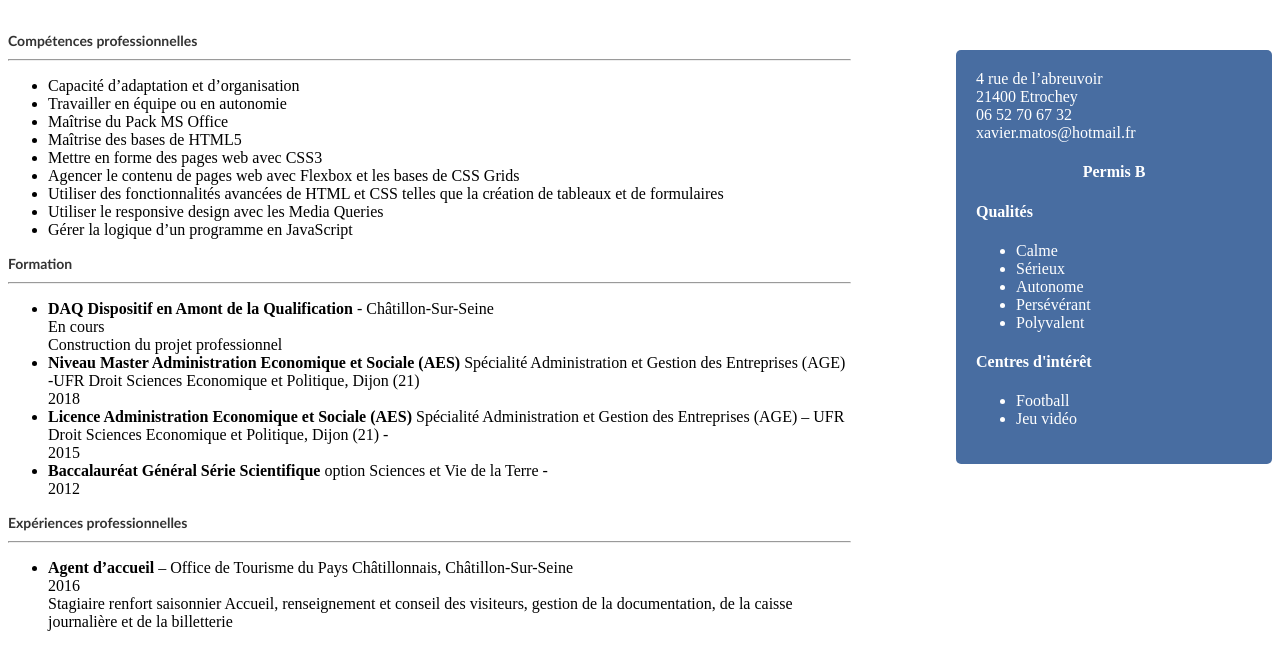
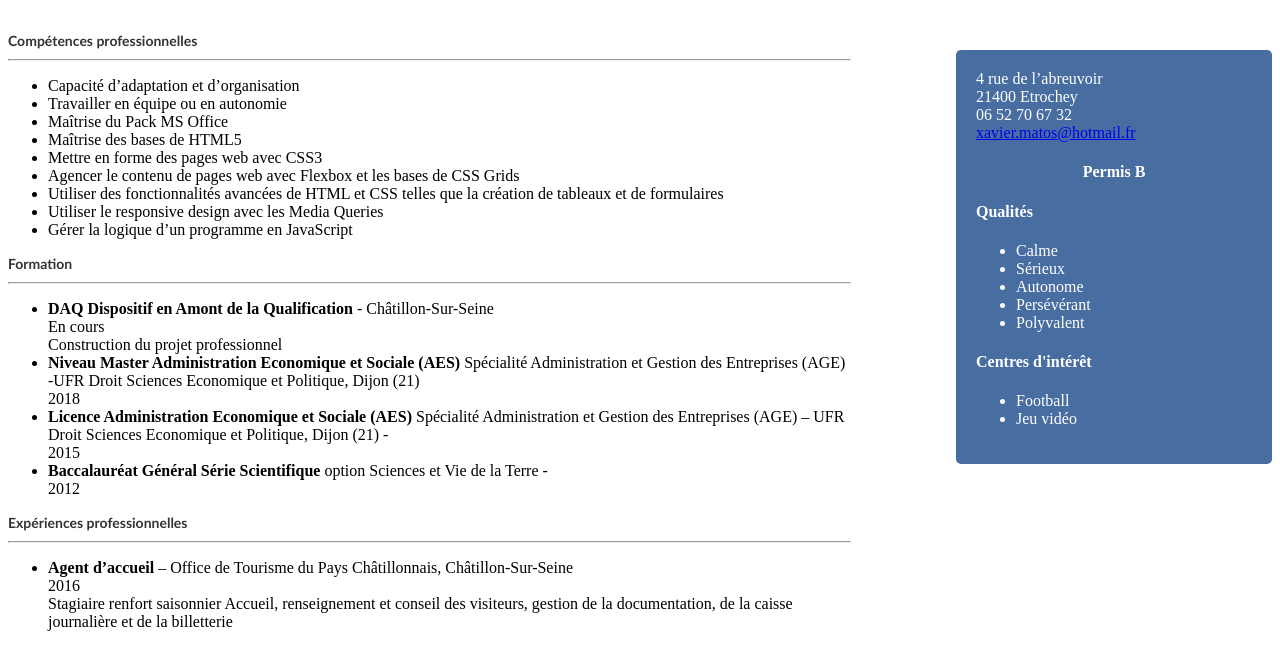
Before and after one commit to xavmat94/CV, a plain HTML site: page index.html in a window 1280 px wide. Shown: the part 143-800 px from the top of the page. Drawn offline with Linux system fonts and the light colour scheme.

Commit message:
Add files via upload

```diff
--- a/index.html
+++ b/index.html
@@ -61,7 +61,7 @@
             4 rue de l’abreuvoir<br>
             21400 Etrochey<br>
             06 52 70 67 32<br>
-            xavier.matos@hotmail.fr
+            <a href="mailto:xavier.matos@hotmail.fr">xavier.matos@hotmail.fr</a>
           </div>
         </section>
         <section class="permis-b">
```
